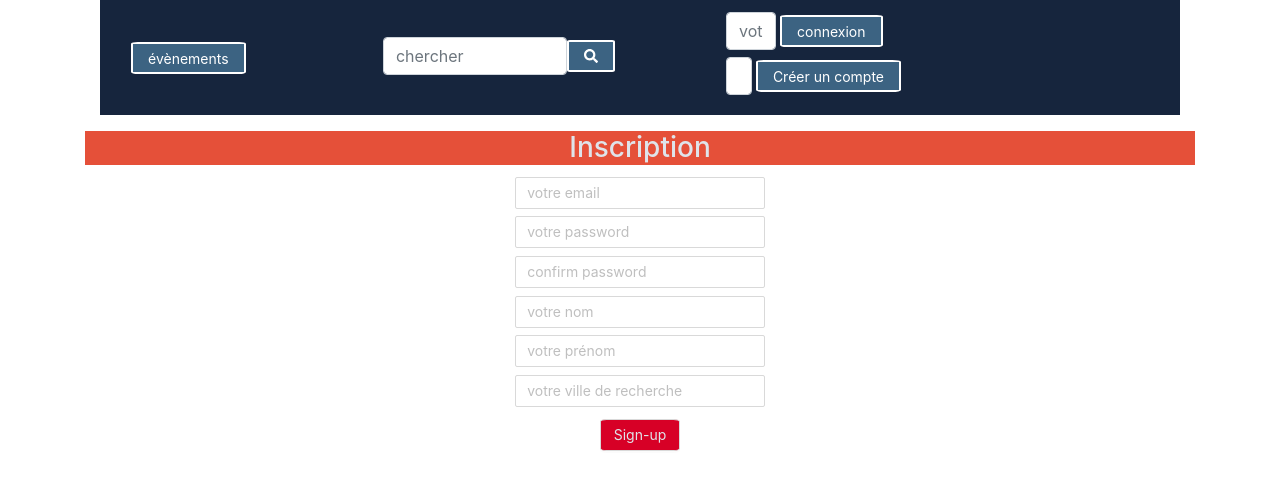
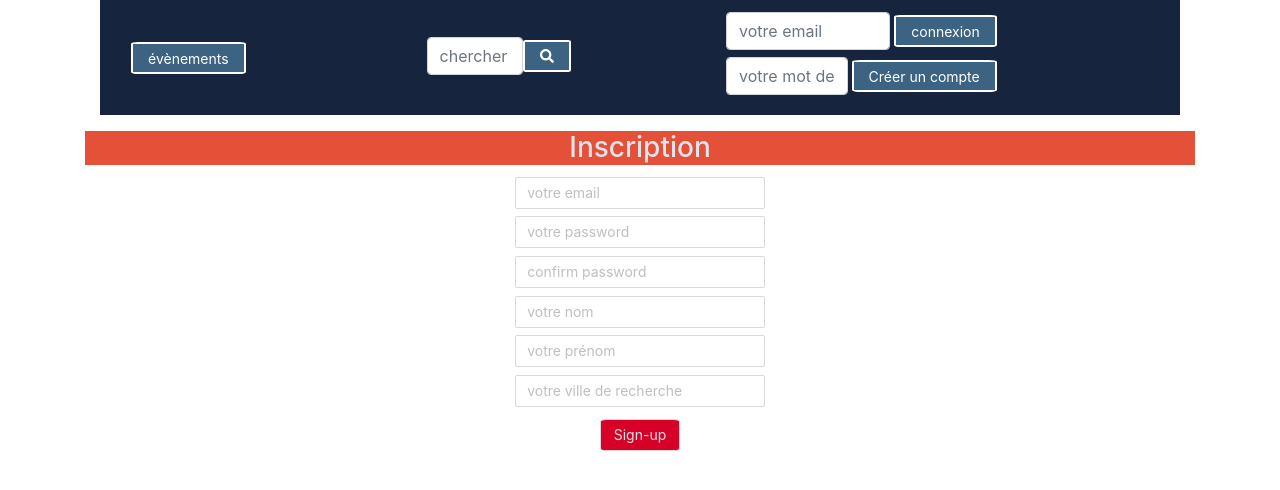
Before and after one commit to ViacheslavZAITCEV/gowizmeperso, a React (Create React App) app in the folder reactapp/: page /newUser in a window 1280 px wide. Shown: the top 490 px of the page. Built offline with nearby package versions, Linux system fonts and the light colour scheme.

Commit message:
alignemant dans NavBar

```diff
--- a/reactapp/src/Screens/NavbarGwm.js
+++ b/reactapp/src/Screens/NavbarGwm.js
@@ -66,7 +66,7 @@ function NavbarGwm(props) {
     return (
       <Navbar className='navbargowizme'>
 
-              <Col xs='3' md="2" >
+              <Col xs='4' md="2" >
                   <Button
                     onClick={ ()=> setToMainPage(true) }
                     className='navBarBtn'
@@ -74,7 +74,7 @@ function NavbarGwm(props) {
                     évènements
                   </Button>
               </Col>
-              <Col xs='4' md="3" className='NavBarInput'>
+              <Col xs='7' md="2" className='NavBarInput'>
                 <Input
                 type='text'
                 onChange={ (e)=> setSearch(e.target.value)}
--- a/reactapp/src/Screens/components/Perso.js
+++ b/reactapp/src/Screens/components/Perso.js
@@ -106,7 +106,7 @@ function Perso(props) {
     if ( user.avatar === undefined){
         return(
           <Form>
-          <Col xs='6'  md='5'>
+          <Col xs='12'  md='8'>
             <div  className="Sign">
                 <Input
                 type='email'
```
